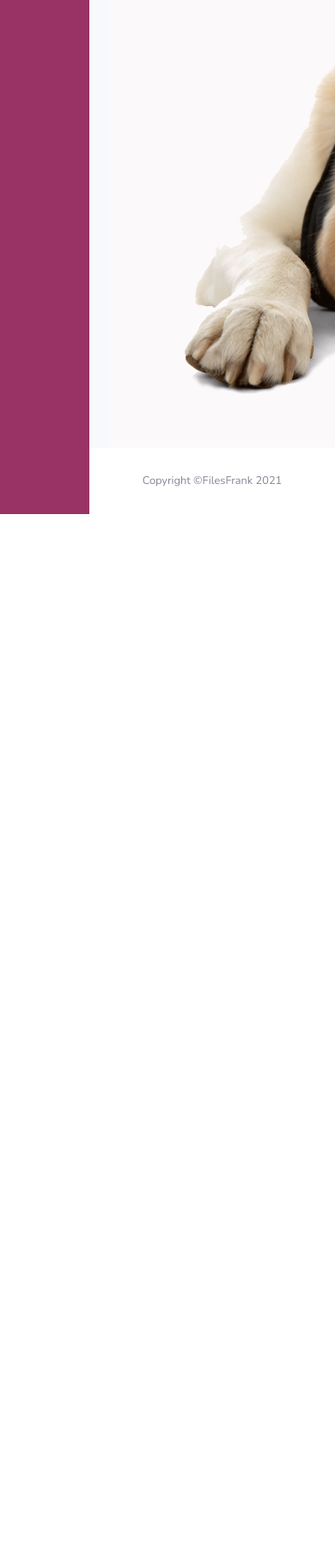
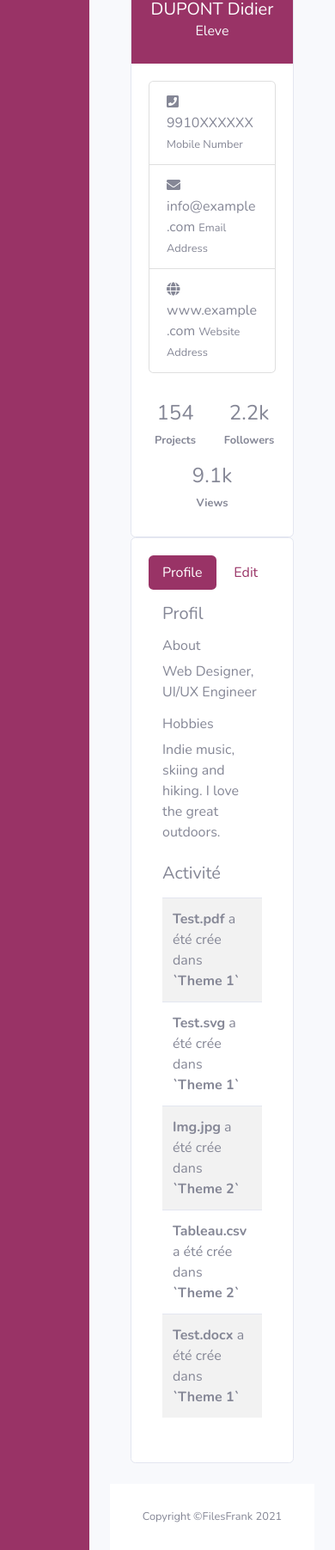
Before and after one commit to Safe-Stock/safe-stock, a PHP site: page /index.php?route=profil in a window 390 px wide. Shown: the part 416-2219 px from the top of the page at 86% size. Before the commit the page ends 1014 px from the top, so only its background shows below. Run offline with PHP 8.4, Linux system fonts and the light colour scheme.

Commit message:
Page de profil partie1
-Adaptation template pour page de profil

```diff
--- a/index.php
+++ b/index.php
@@ -16,6 +16,9 @@ require('./class/UITools.php');
             case "login":
                 include('./view/login.html');
                 break;
+            case "profil":
+                    include('./view/profil.html');
+                    break;
             default:
                 include('./view/404.html');
                 break;
--- a/view/components/navigation.html
+++ b/view/components/navigation.html
@@ -56,7 +56,7 @@
             <!-- Dropdown - User Information -->
             <div class="dropdown-menu dropdown-menu-right shadow animated--grow-in"
                 aria-labelledby="userDropdown">
-                <a class="dropdown-item" href="#">
+                <a class="dropdown-item" href="index.php?route=profil">
                     <i class="fas fa-user fa-sm fa-fw mr-2 text-gray-400"></i>
                     Profile
                 </a>
--- /dev/null
+++ b/view/profil.html
@@ -0,0 +1,228 @@
+<!DOCTYPE html>
+<html lang="en">
+<head>
+    <meta charset="utf-8">
+    <meta http-equiv="X-UA-Compatible" content="IE=edge">
+    <meta name="viewport" content="width=device-width, initial-scale=1, shrink-to-fit=no">
+    <meta name="description" content="">
+    <meta name="author" content="">
+    <title>FilesFranck - Profil</title>
+    <!-- Custom fonts for this template-->
+    <link href="./assets/vendor/fontawesome-free/css/all.min.css" rel="stylesheet" type="text/css">
+    <link
+        href="https://fonts.googleapis.com/css?family=Nunito:200,200i,300,300i,400,400i,600,600i,700,700i,800,800i,900,900i"
+        rel="stylesheet">
+    <!-- Custom styles for this template-->
+    <link href="./assets/css/sb-admin-2.min.css" rel="stylesheet">
+
+</head>
+<body id="page-top">
+    <!-- Page Wrapper -->
+    <div id="wrapper">
+        <!-- Sidebar -->
+        <?php include('./view/components/sidebar.html') ?>
+        <div id="content-wrapper" class="d-flex flex-column">
+            <div id="content">
+                <!-- Topbar -->
+                <?php include('./view/components/navigation.html') ?>
+                <div class="container-fluid">
+                    <!-- Contenu de la page-->
+                    <div class="container">
+                        <div class="row">
+                                <div class="col-lg-4">
+                                   <div class="profile-card-4 z-depth-3">
+                                    <div class="card">
+                                      <div class="card-body text-center bg-primary rounded-top">
+                                       <div class="user-box">
+                                        <img src="https://bootdey.com/img/Content/avatar/avatar7.png" alt="user avatar">
+                                    </div>
+                                      <h5 class=" mb-1 text-white">DUPONT Didier</h5>
+                                      <h6 class="text-light">Eleve</h6>
+                                     </div>
+                                      <div class="card-body">
+                                        <ul class="list-group shadow-none">
+                                        <li class="list-group-item">
+                                          <div class="list-icon">
+                                            <i class="fa fa-phone-square"></i>
+                                          </div>
+                                          <div class="list-details">
+                                            <span>9910XXXXXX</span>
+                                            <small>Mobile Number</small>
+                                          </div>
+                                        </li>
+                                        <li class="list-group-item">
+                                          <div class="list-icon">
+                                            <i class="fa fa-envelope"></i>
+                                          </div>
+                                          <div class="list-details">
+                                            <span>info@example.com</span>
+                                            <small>Email Address</small>
+                                          </div>
+                                        </li>
+                                        <li class="list-group-item">
+                                          <div class="list-icon">
+                                            <i class="fa fa-globe"></i>
+                                          </div>
+                                          <div class="list-details">
+                                            <span>www.example.com</span>
+                                            <small>Website Address</small>
+                                          </div>
+                                        </li>
+                                        </ul>
+                                        <div class="row text-center mt-4">
+                                          <div class="col p-2">
+                                           <h4 class="mb-1 line-height-5">154</h4>
+                                            <small class="mb-0 font-weight-bold">Projects</small>
+                                           </div>
+                                            <div class="col p-2">
+                                              <h4 class="mb-1 line-height-5">2.2k</h4>
+                                             <small class="mb-0 font-weight-bold">Followers</small>
+                                            </div>
+                                            <div class="col p-2">
+                                             <h4 class="mb-1 line-height-5">9.1k</h4>
+                                             <small class="mb-0 font-weight-bold">Views</small>
+                                            </div>
+                                         </div>
+                                       </div>
+                                     </div>
+                                   </div>
+                                </div>
+                                <div class="col-lg-8">
+                                   <div class="card z-depth-3">
+                                    <div class="card-body">
+                                    <ul class="nav nav-pills nav-pills-primary nav-justified">
+                                        <li class="nav-item">
+                                            <a href="javascript:void();" data-target="#profile" data-toggle="pill" class="nav-link active show"><i class="icon-user"></i> <span class="hidden-xs">Profile</span></a>
+                                        </li>
+                                        <li class="nav-item">
+                                            <a href="javascript:void();" data-target="#edit" data-toggle="pill" class="nav-link"><i class="icon-note"></i> <span class="hidden-xs">Edit</span></a>
+                                        </li>
+                                    </ul>
+                                    <div class="tab-content p-3">
+                                        <div class="tab-pane active show" id="profile">
+                                            <h5 class="mb-3">Profil</h5>
+                                            <div class="row">
+                                                <div class="col-md-6">
+                                                    <h6>About</h6>
+                                                    <p>
+                                                        Web Designer, UI/UX Engineer
+                                                    </p>
+                                                    <h6>Hobbies</h6>
+                                                    <p>
+                                                        Indie music, skiing and hiking. I love the great outdoors.
+                                                    </p>
+                                                </div>
+                                                <div class="col-md-12">
+                                                    <h5 class="mt-2 mb-3"><span class="fa fa-clock-o ion-clock float-right"></span> Activité </h5>
+                                                    <table class="table table-hover table-striped">
+                                                        <tbody>
+                                                            <tr>
+                                                                <td>
+                                                                    <strong>Test.pdf</strong> a été crée dans <strong>`Theme 1`</strong>
+                                                                </td>
+                                                            </tr>
+                                                            <tr>
+                                                                <td>
+                                                                    <strong>Test.svg</strong> a été crée dans <strong>`Theme 1`</strong>
+                                                                </td>
+                                                            </tr>
+                                                            <tr>
+                                                                <td>
+                                                                    <strong>Img.jpg</strong> a été crée dans <strong>`Theme 2`</strong>
+                                                                </td>
+                                                            </tr>
+                                                            <tr>
+                                                                <td>
+                                                                    <strong>Tableau.csv</strong> a été crée dans <strong>`Theme 2`</strong>
+                                                                </td>
+                                                            </tr>
+                                                            <tr>
+                                                                <td>
+                                                                    <strong>Test.docx</strong> a été crée dans <strong>`Theme 1`</strong>
+                                                                </td>
+                                                            </tr>
+                                                        </tbody>
+                                                    </table>
+                                                </div>
+                                            </div>
+                                            <!--/row-->
+                                        </div>
+
+                                        <div class="tab-pane" id="edit">
+                                            <form>
+                                                <div class="form-group row">
+                                                    <label class="col-lg-3 col-form-label form-control-label">Nom</label>
+                                                    <div class="col-lg-9">
+                                                        <input class="form-control" type="text" value="DUPONT">
+                                                    </div>
+                                                </div>
+                                                <div class="form-group row">
+                                                    <label class="col-lg-3 col-form-label form-control-label">Prénom</label>
+                                                    <div class="col-lg-9">
+                                                        <input class="form-control" type="text" value="Didier">
+                                                    </div>
+                                                </div>
+                                                <div class="form-group row">
+                                                    <label class="col-lg-3 col-form-label form-control-label">Email</label>
+                                                    <div class="col-lg-9">
+                                                        <input class="form-control" type="email" value="email@exemple.com">
+                                                    </div>
+                                                </div>
+                                                <div class="form-group row">
+                                                    <label class="col-lg-3 col-form-label form-control-label">Image de Profil</label>
+                                                    <div class="col-lg-9">
+                                                        <input class="form-control" type="file">
+                                                    </div>
+                                                </div>
+                                                <div class="form-group row">
+                                                    <label class="col-lg-3 col-form-label form-control-label">Nom d'utilisateur</label>
+                                                    <div class="col-lg-9">
+                                                        <input class="form-control" type="text" value="utilisateur1">
+                                                    </div>
+                                                </div>
+                                                <div class="form-group row">
+                                                    <label class="col-lg-3 col-form-label form-control-label">Mot de passe</label>
+                                                    <div class="col-lg-9">
+                                                        <input class="form-control" type="password" value="11111122333">
+                                                    </div>
+                                                </div>
+                                                <div class="form-group row">
+                                                    <label class="col-lg-3 col-form-label form-control-label">Confirmer mot de passe</label>
+                                                    <div class="col-lg-9">
+                                                        <input class="form-control" type="password" value="11111122333">
+                                                    </div>
+                                                </div>
+                                                <div class="form-group row">
+                                                    <label class="col-lg-3 col-form-label form-control-label"></label>
+                                                    <div class="col-lg-9">
+                                                        <input type="reset" class="btn btn-secondary" value="Annuler">
+                                                        <input type="button" class="btn btn-primary" value="Enregistrer">
+                                                    </div>
+                                                </div>
+                                            </form>
+                                        </div>
+                                    </div>
+                                </div>
+                              </div>
+                              </div>
+
+                            </div>
+                        </div>
+            <!-- Footer -->
+            <br>
+            <?php include('./view/components/footer.html') ?>
+        </div>
+    </div>
+
+
+    <!-- Bootstrap core JavaScript-->
+    <script src="./assets/vendor/jquery/jquery.min.js"></script>
+    <script src="./assets/vendor/bootstrap/js/bootstrap.bundle.min.js"></script>
+    <!-- Core plugin JavaScript-->
+    <script src="./assets/vendor/jquery-easing/jquery.easing.min.js"></script>
+    <!-- Custom scripts for all pages-->
+    <script src="./assets/js/sb-admin-2.min.js"></script>
+
+</body>
+
+</html>
```
